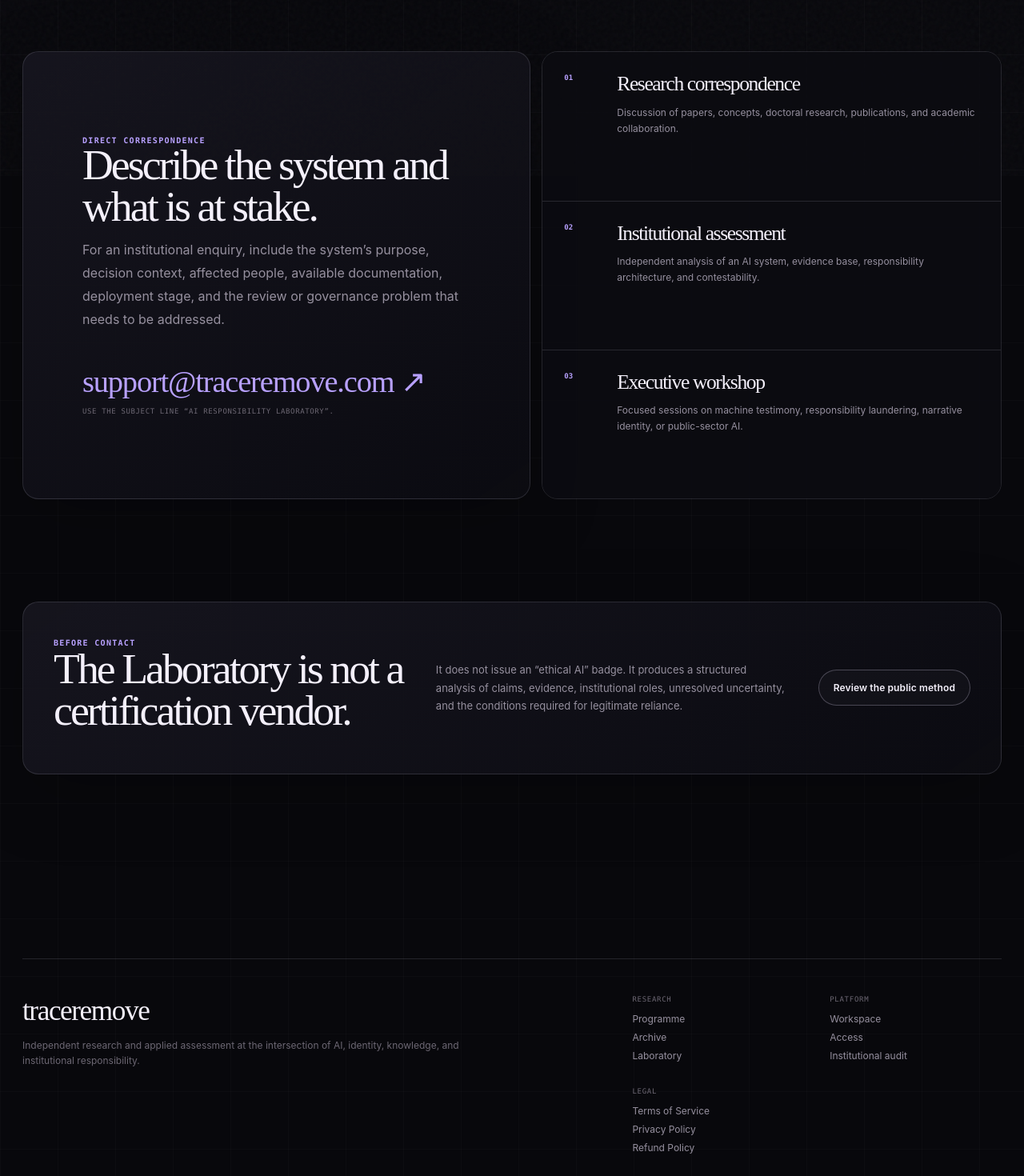
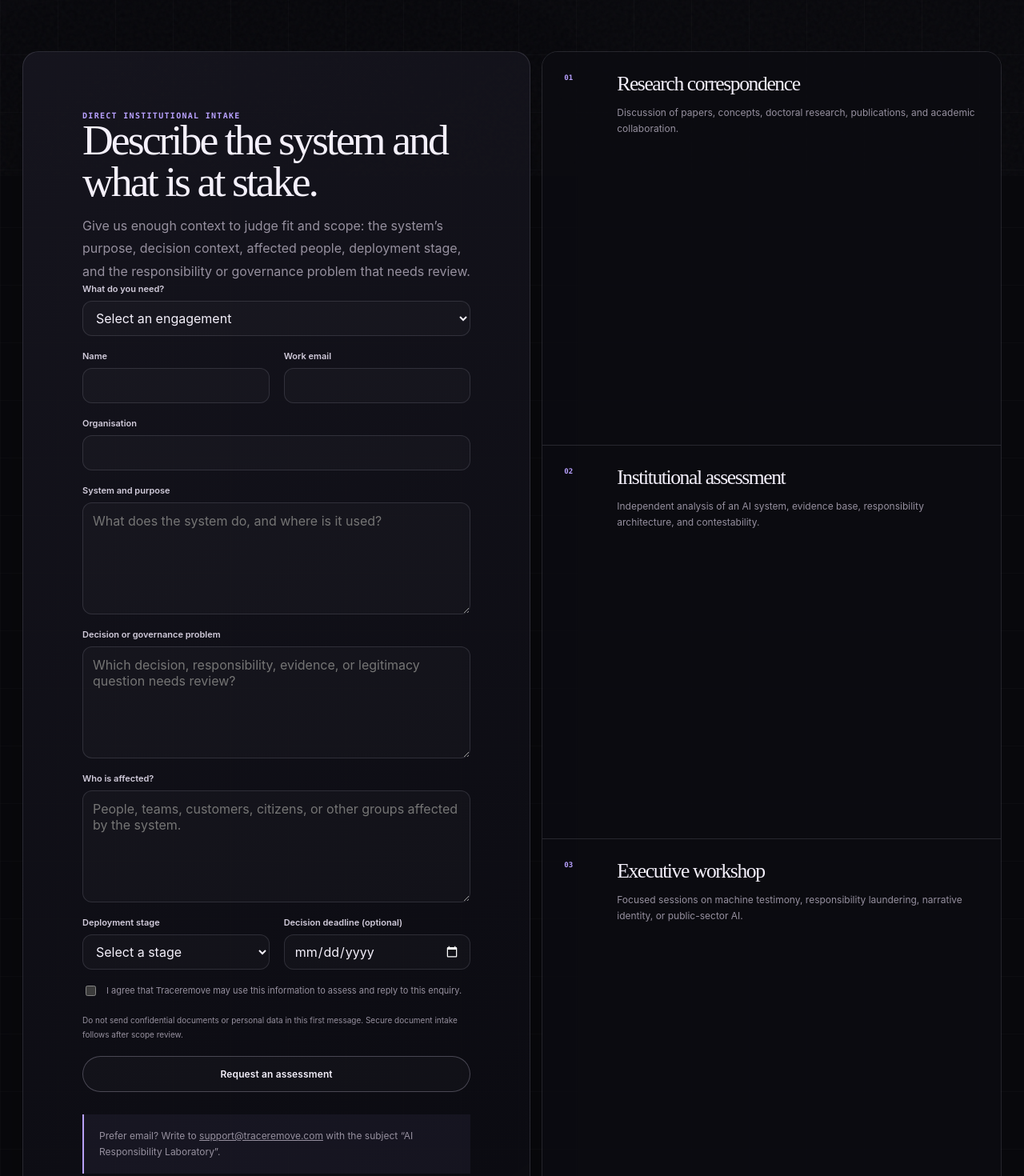
Before and after one commit to blackcatserious/hah, a Next.js app in the folder traceremove-lab-nextjs-source/: page /contact in a window 1280 px wide. Shown: the part 580-2050 px from the top of the page at 80% size. Built offline with nearby package versions, Linux system fonts and the light colour scheme; no server answers.

Commit message:
Turn contact page into direct institutional intake

```diff
--- a/traceremove-lab-nextjs-source/src/app/contact/page.tsx
+++ b/traceremove-lab-nextjs-source/src/app/contact/page.tsx
@@ -1,7 +1,11 @@
 import Link from "next/link";
+import InstitutionalEnquiryForm from "@/components/contact/institutional-enquiry-form";
 
 export const metadata = {
-  alternates: { canonical: "/contact" }, title: "Contact" };
+  alternates: { canonical: "/contact" },
+  title: "Institutional AI assessment enquiry",
+  description: "Request an independent AI responsibility assessment, system review, or executive workshop directly from Traceremove.",
+};
 
 export default function ContactPage() {
   return (
@@ -14,12 +18,17 @@ export default function ContactPage() {
 
       <section className="section contact-grid">
         <div className="contact-primary panel">
-          <span className="overline">Direct correspondence</span>
+          <span className="overline">Direct institutional intake</span>
           <h2>Describe the system and what is at stake.</h2>
-          <p>For an institutional enquiry, include the system’s purpose, decision context, affected people, available documentation, deployment stage, and the review or governance problem that needs to be addressed.</p>
-          <a className="contact-email" href="mailto:support@traceremove.com?subject=AI%20Responsibility%20Laboratory%20Enquiry">support@traceremove.com <span>↗</span></a>
-          <small>Use the subject line “AI Responsibility Laboratory”.</small>
+          <p>Give us enough context to judge fit and scope: the system’s purpose, decision context, affected people, deployment stage, and the responsibility or governance problem that needs review.</p>
+          <InstitutionalEnquiryForm />
+          <div className="notice">
+            Prefer email? Write to{" "}
+            <a href="mailto:support@traceremove.com?subject=AI%20Responsibility%20Laboratory%20Enquiry">support@traceremove.com</a>{" "}
+            with the subject “AI Responsibility Laboratory”.
+          </div>
         </div>
+
         <div className="contact-routes">
           <article><span>01</span><div><h3>Research correspondence</h3><p>Discussion of papers, concepts, doctoral research, publications, and academic collaboration.</p></div></article>
           <article><span>02</span><div><h3>Institutional assessment</h3><p>Independent analysis of an AI system, evidence base, responsibility architecture, and contestability.</p></div></article>
```
